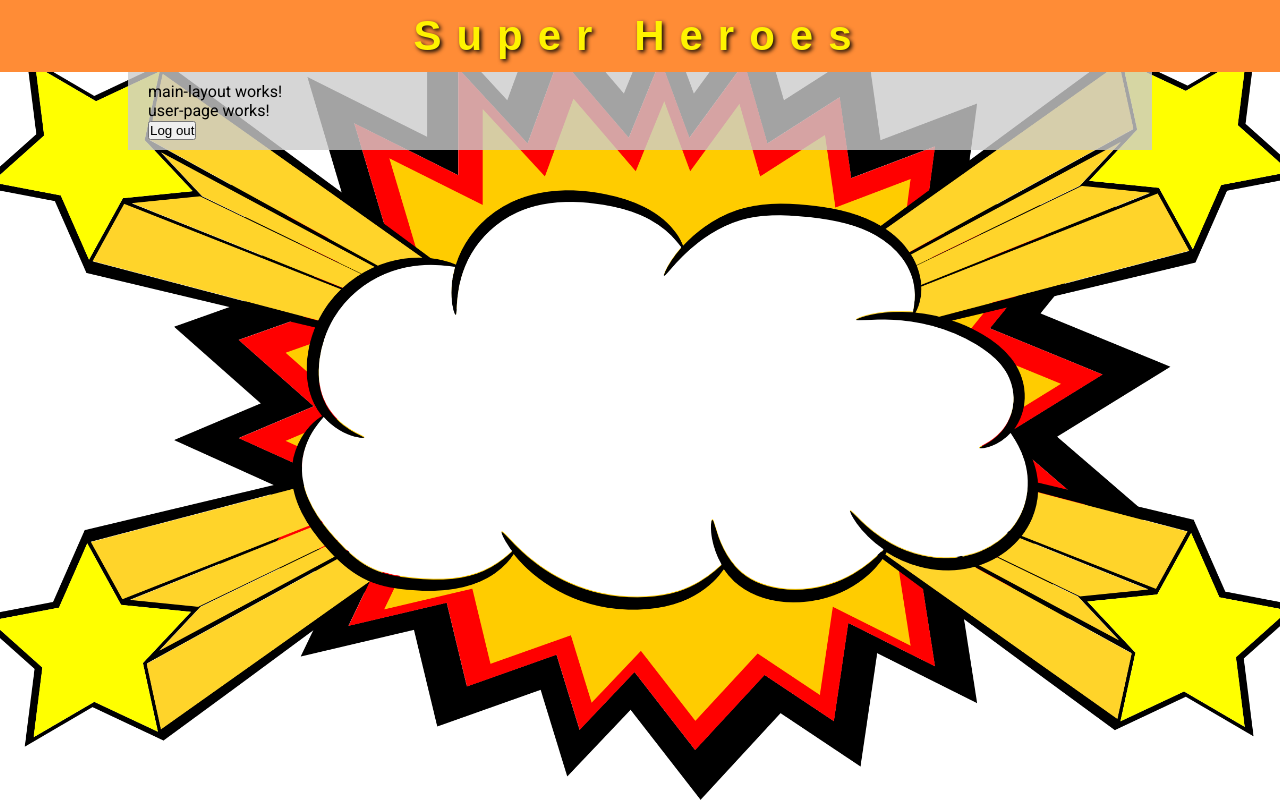
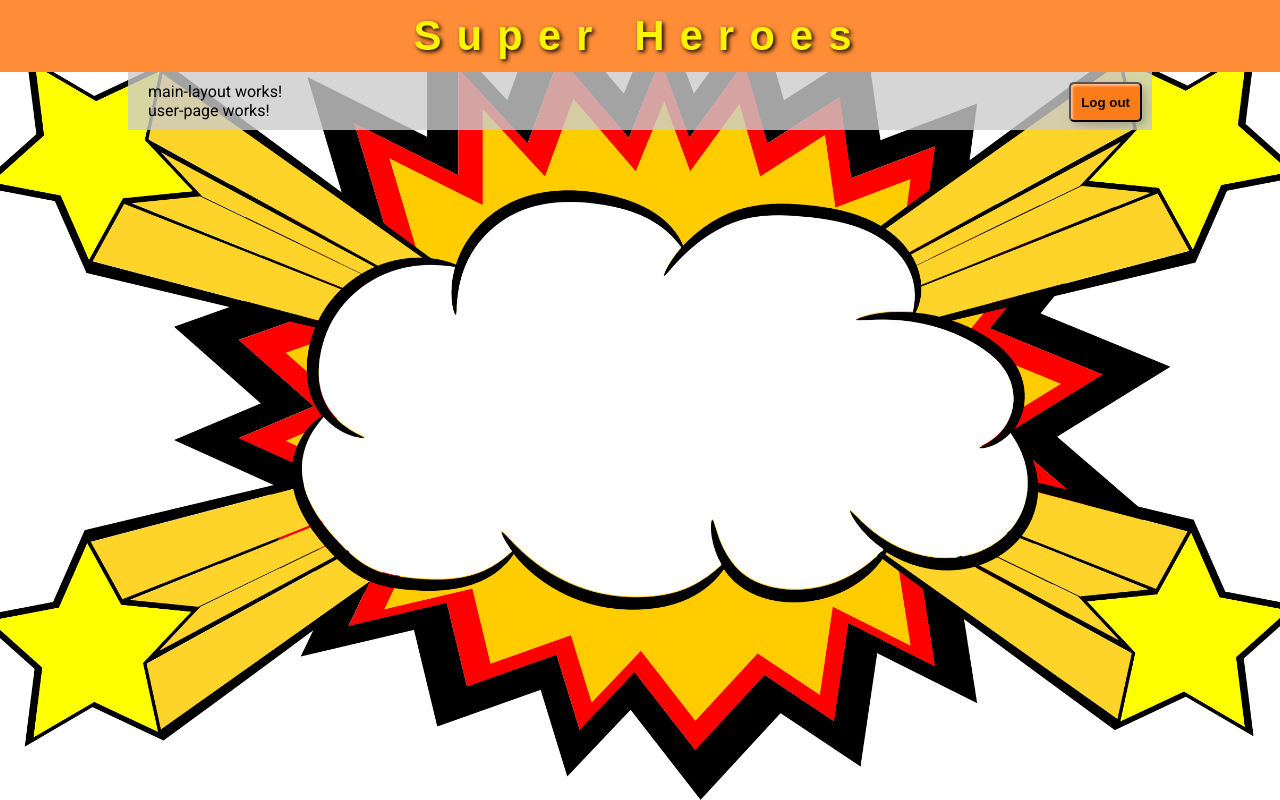
Before and after one commit to TkachukRR/28-angular-superheroes, an Angular app: page /user in a window 1280 px wide. Built offline with nearby package versions, Linux system fonts and the light colour scheme; sample sign-in values are in the browser's storage; a web font is replaced by a local one.

Commit message:
#004 Added logout button styles

```diff
--- a/src/app/components/user-page/user-page.component.html
+++ b/src/app/components/user-page/user-page.component.html
@@ -1,4 +1,8 @@
 <p>user-page works!</p>
-<button (click)="logout()" type="button">Log out</button>
+<button
+  (click)="logout()"
+  type="button"
+  class="btn button__logout"
+>Log out</button>
 
 <router-outlet></router-outlet>
--- a/src/app/components/user-page/user-page.component.scss
+++ b/src/app/components/user-page/user-page.component.scss
@@ -0,0 +1,10 @@
+.button__logout {
+  padding: 10px;
+  width: auto;
+  position: absolute;
+  right: 10px;
+  top: 10px;
+
+  font-weight: 700;
+  background-color: #fd7c1a;
+}
--- a/src/app/shared/components/main-layout/main-layout.component.scss
+++ b/src/app/shared/components/main-layout/main-layout.component.scss
@@ -1,4 +1,5 @@
 .main {
+  position: relative;
   padding: 10px 20px;
   background-color: rgba(204, 204, 204, 0.8);
 }
```
